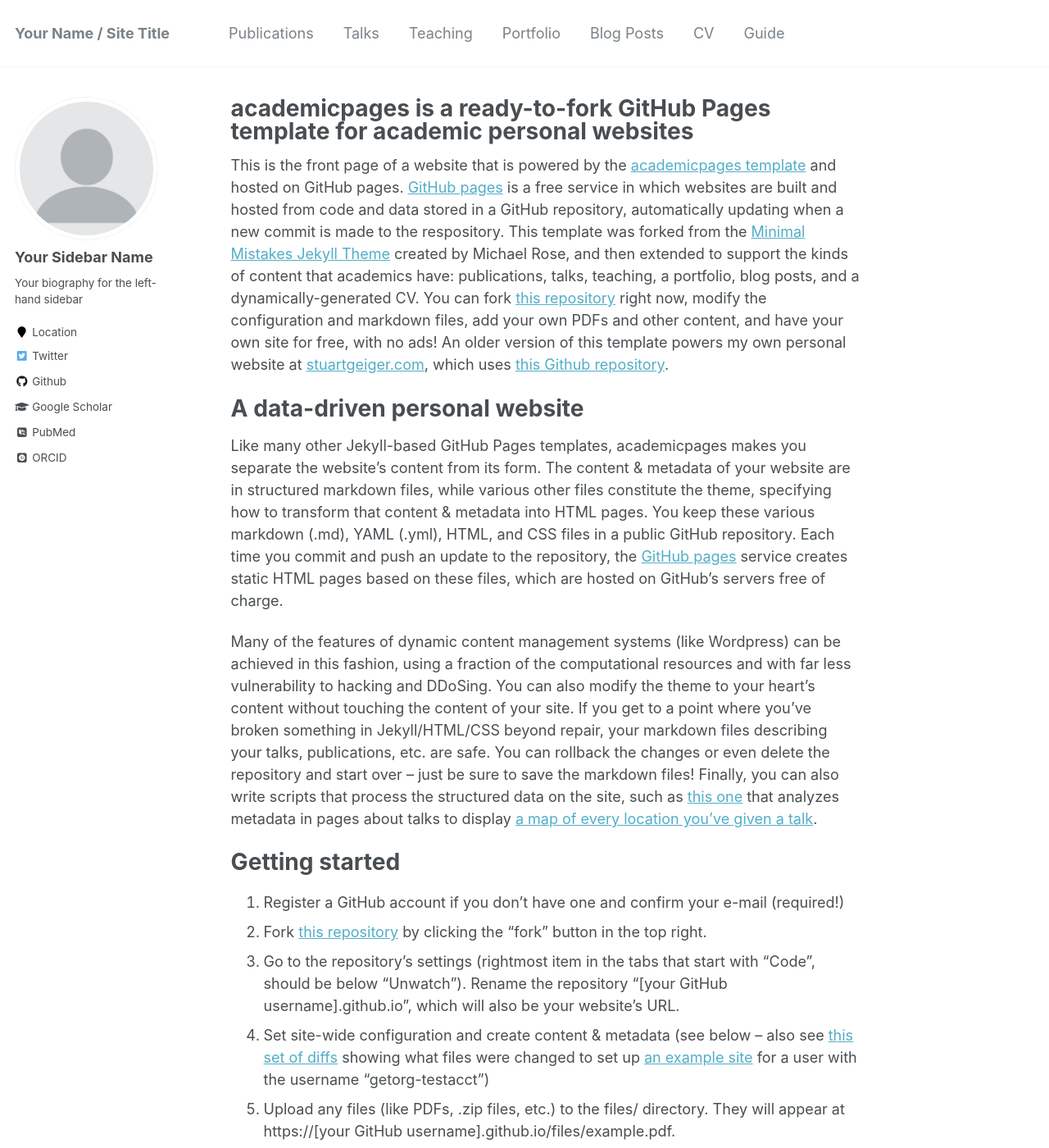
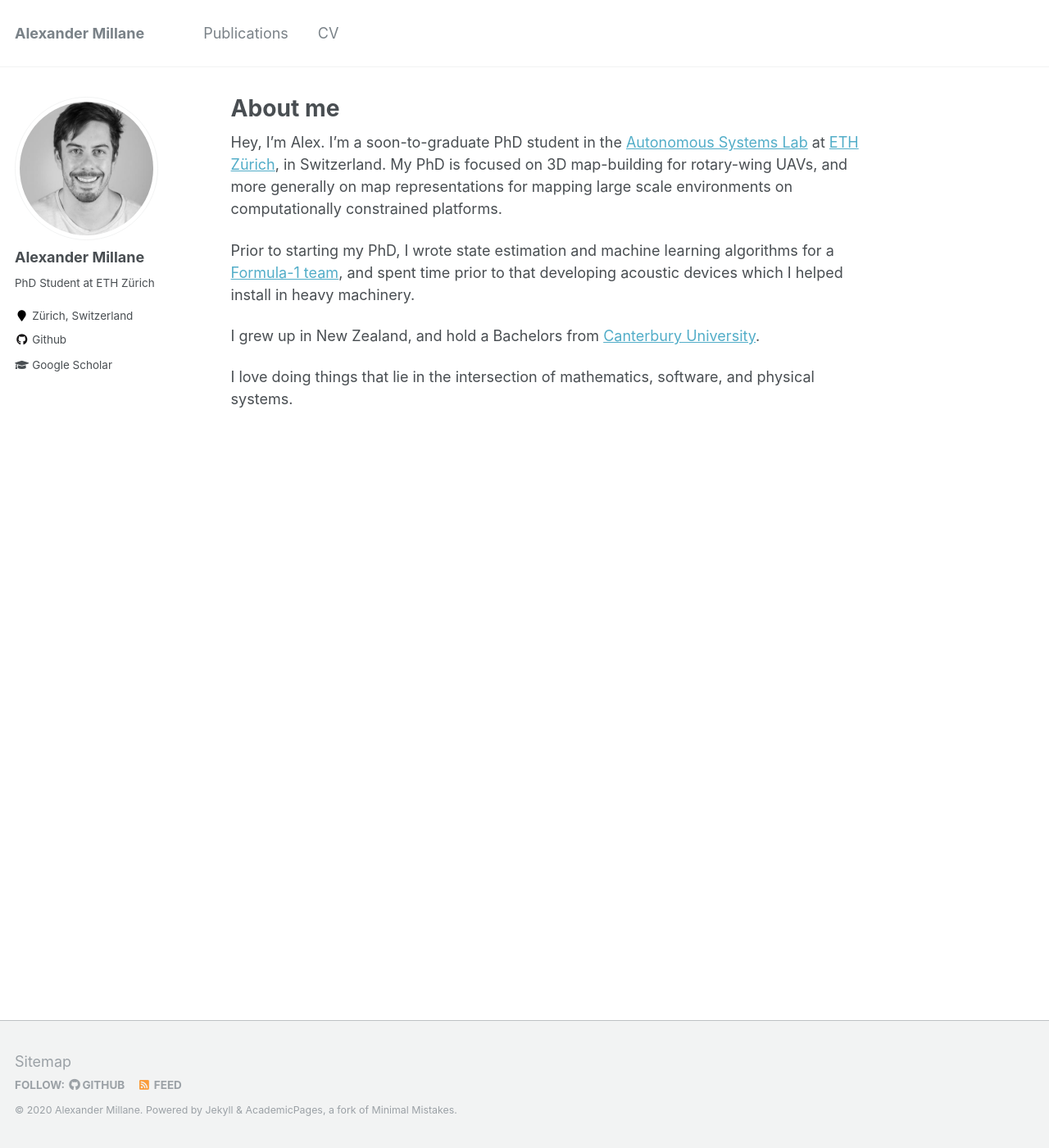
Before and after one commit to alexmillane/alexmillane.github.io, a Jekyll site: the page built from _pages/about.md, in a window 1280 px wide and 1400 px high. Shown: the whole window at 82% size. Built offline with Jekyll 4.4.1, drawn with Linux system fonts in a browser that asks for light colours; some web fonts are replaced; some of the changed text lies outside the part shown.

Commit message:
First go at personalizing

```diff
--- a/_config.yml
+++ b/_config.yml
@@ -7,13 +7,13 @@
 
 # Site Settings
 locale                   : "en-US"
-title                    : "Your Name / Site Title"
+title                    : "Alexander Millane"
 title_separator          : "-"
-name                     : &name "Your Name"
+name                     : &name "Alexander Millane"
 description              : &description "personal description"
-url                      : https://academicpages.github.io # the base hostname & protocol for your site e.g. "https://mmistakes.github.io"
+url                      : https://alexmillane.github.io # the base hostname & protocol for your site e.g. "https://mmistakes.github.io"
 baseurl                  : "" # the subpath of your site, e.g. "/blog"
-repository               : "academicpages/academicpages.github.io"
+repository               : "alexmillane/alexmillane.github.io"
 teaser                   :  # filename of teaser fallback teaser image placed in /images/, .e.g. "500x300.png"
 breadcrumbs              : false # true, false (default)
 words_per_minute         : 160
@@ -57,7 +57,7 @@ yandex_site_verification :
 
 # Social Sharing
 twitter:
-  username               : &twitter
+  username               : #&twitter
 facebook:
   username               :
   app_id                 :
@@ -80,13 +80,13 @@ analytics:
 
 # Site Author
 author:
-  name             : "Your Sidebar Name"
+  name             : "Alexander Millane"
   avatar           : "profile.png"
-  bio              : "Your biography for the left-hand sidebar"
-  location         : "Location"
+  bio              : "PhD Student at ETH Zürich"
+  location         : "Zürich, Switzerland"
   employer         :
-  pubmed           : "https://www.ncbi.nlm.nih.gov/pubmed/?term=john+snow"
-  googlescholar    : "http://yourfullgooglescholarurl.com"
+  pubmed           : #"https://www.ncbi.nlm.nih.gov/pubmed/?term=john+snow"
+  googlescholar    : "https://scholar.google.ch/citations?hl=en&user=opWkjhsAAAAJ"
   email            :
   researchgate     :  # example: "https://www.researchgate.net/profile/yourprofile"
   uri              :
@@ -96,20 +96,20 @@ author:
   flickr           :
   facebook         :
   foursquare       :
-  github           : "academicpages"
+  github           : "alexmillane"
   google_plus      :
   keybase          :
   instagram        :
   impactstory      : #"https://profiles.impactstory.org/u/xxxx-xxxx-xxxx-xxxx"
   lastfm           :
   linkedin         :
-  orcid            : "http://orcid.org/yourorcidurl"
+  orcid            : #"http://orcid.org/yourorcidurl"
   pinterest        :
   soundcloud       :
   stackoverflow    : # http://stackoverflow.com/users/123456/username
   steam            :
   tumblr           :
-  twitter          : "replacethistwitterhandle"
+  twitter          : #"replacethistwitterhandle"
   vine             :
   weibo            :
   xing             :
--- a/_pages/about.md
+++ b/_pages/about.md
@@ -1,6 +1,6 @@
 ---
 permalink: /
-title: "academicpages is a ready-to-fork GitHub Pages template for academic personal websites"
+title: "About me"
 excerpt: "About me"
 author_profile: true
 redirect_from:
@@ -8,6 +8,15 @@ redirect_from:
   - /about.html
 ---
 
+Hey, I'm Alex. I'm a soon-to-graduate PhD student in the [Autonomous Systems Lab](https://asl.ethz.ch/ "Autonomous Systems Lab") at [ETH Zürich](https://ethz.ch/en "ETH Zürich"), in Switzerland. My PhD is focused on 3D map-building for rotary-wing UAVs, and more generally on map representations for mapping large scale environments on computationally constrained platforms.
+
+Prior to starting my PhD, I wrote state estimation and machine learning algorithms for a [Formula-1 team](https://www.sauber-group.com/ "Formula-1 team"), and spent time prior to that developing acoustic devices which I helped install in heavy machinery.
+
+I grew up in New Zealand, and hold a Bachelors from [Canterbury University](https://www.canterbury.ac.nz/ "Canterbury University").
+
+I love doing things that lie in the intersection of mathematics, software, and physical systems.
+
+<!--
 This is the front page of a website that is powered by the [academicpages template](https://github.com/academicpages/academicpages.github.io) and hosted on GitHub pages. [GitHub pages](https://pages.github.com) is a free service in which websites are built and hosted from code and data stored in a GitHub repository, automatically updating when a new commit is made to the respository. This template was forked from the [Minimal Mistakes Jekyll Theme](https://mmistakes.github.io/minimal-mistakes/) created by Michael Rose, and then extended to support the kinds of content that academics have: publications, talks, teaching, a portfolio, blog posts, and a dynamically-generated CV. You can fork [this repository](https://github.com/academicpages/academicpages.github.io) right now, modify the configuration and markdown files, add your own PDFs and other content, and have your own site for free, with no ads! An older version of this template powers my own personal website at [stuartgeiger.com](http://stuartgeiger.com), which uses [this Github repository](https://github.com/staeiou/staeiou.github.io).
 
 A data-driven personal website
@@ -48,3 +57,4 @@ Example: editing a markdown file for a talk
 For more info
 ------
 More info about configuring academicpages can be found in [the guide](https://academicpages.github.io/markdown/). The [guides for the Minimal Mistakes theme](https://mmistakes.github.io/minimal-mistakes/docs/configuration/) (which this theme was forked from) might also be helpful.
+ -->
```
Also changed, not shown: _data/navigation.yml (+10 -10 lines), images/profile.jpeg (added), images/profile.png.
